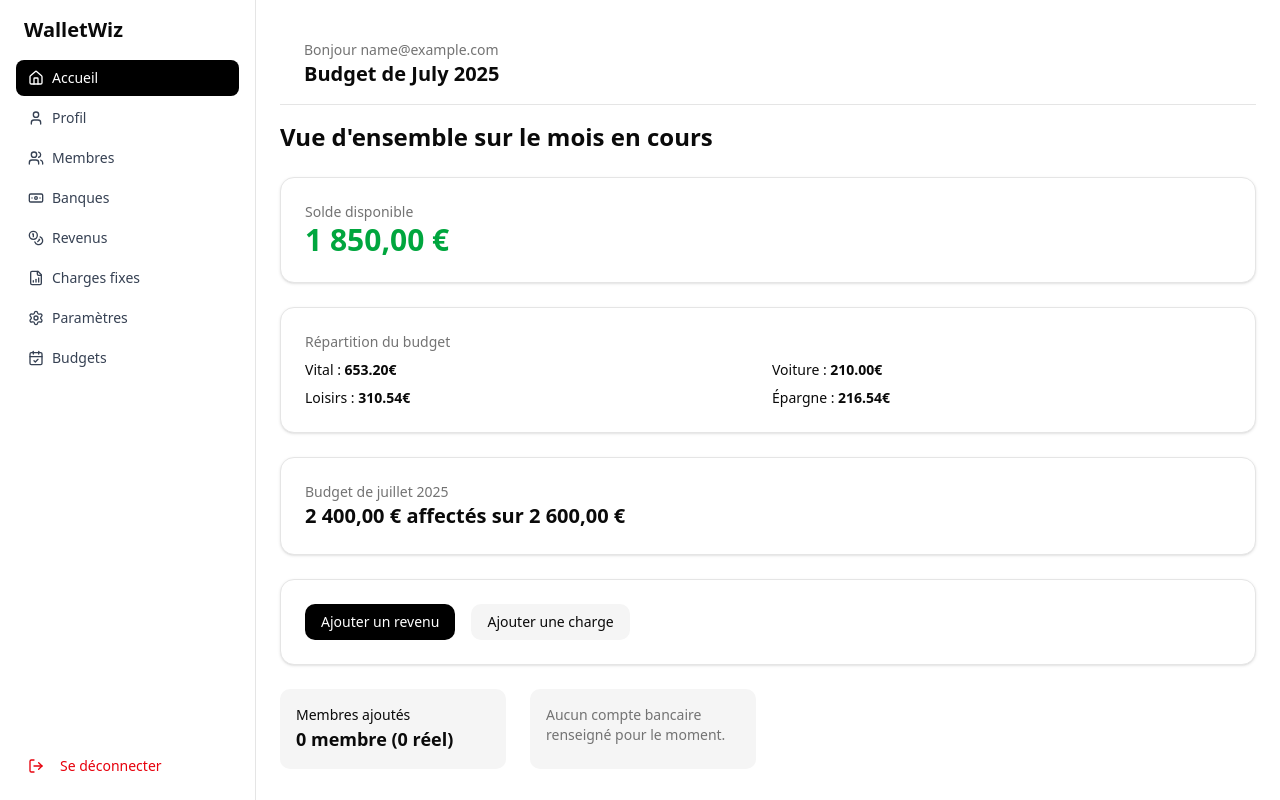
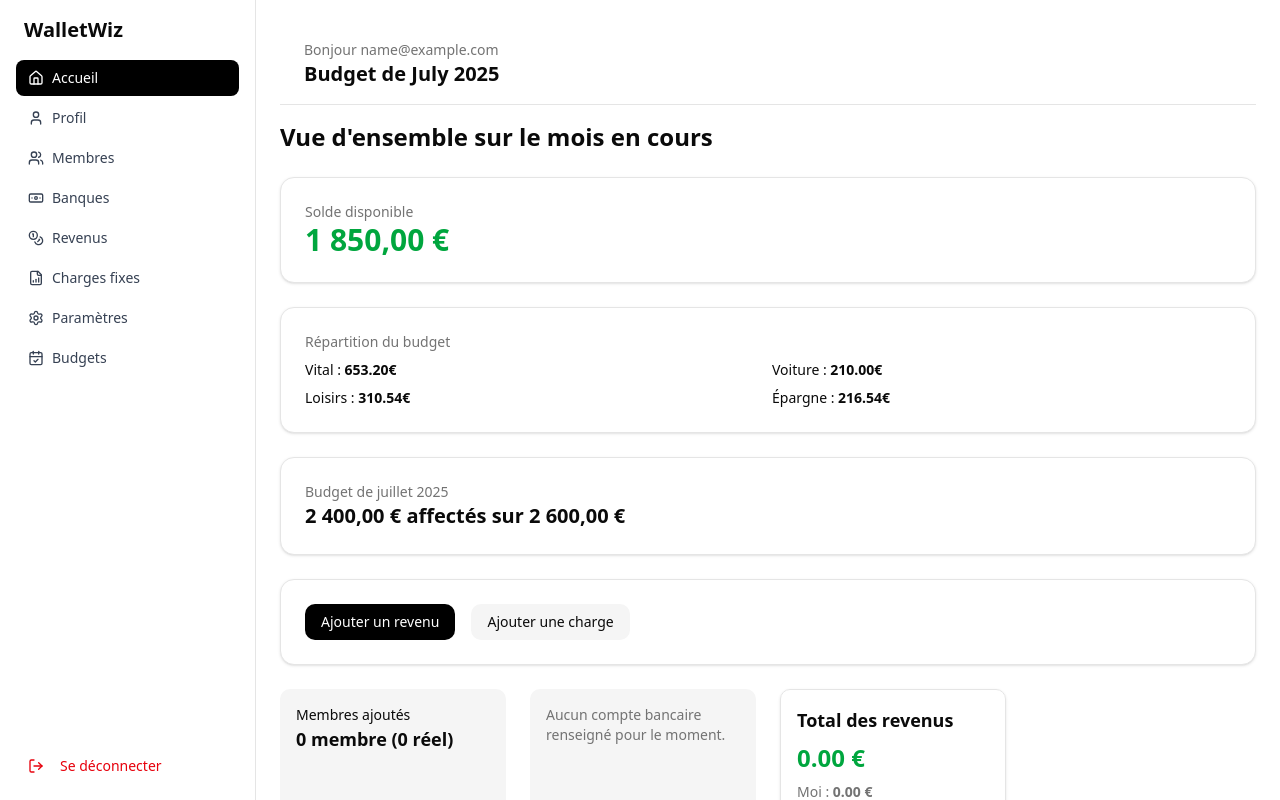
Before and after one commit to AlexandraJUREDIEU/walletwiz-front, a React (Vite) app: page /login in a window 1280 px wide. Both pictures are taken after typing "name@example.com" into the empty fields and a click on the button "Se connecter". Built offline with nearby package versions, Linux system fonts and the light colour scheme.

Commit message:
feat(incomes): add IncomesSummary component to display total income and breakdown by member

```diff
--- /dev/null
+++ b/src/components/widgets/IncomesSummary.tsx
@@ -0,0 +1,33 @@
+import { useIncomeStore } from '@/stores/incomeStore';
+import { useMemberStore } from '@/stores/memberStore';
+
+export const IncomesSummary = () => {
+  const incomes = useIncomeStore((s) => s.incomes);
+  const members = useMemberStore((s) => s.members);
+
+  const getTotalByMember = (memberId: string) =>
+    incomes
+      .filter((i) => i.memberId === memberId)
+      .reduce((acc, i) => acc + i.amount, 0);
+
+  const total = incomes.reduce((acc, i) => acc + i.amount, 0);
+
+  return (
+    <div className="border rounded-lg p-4 space-y-2 shadow-sm">
+      <h2 className="text-lg font-semibold">Total des revenus</h2>
+      <p className="text-2xl font-bold text-green-600">{total.toFixed(2)} €</p>
+
+      <div className="text-sm text-muted-foreground space-y-1">
+        <p>
+          Moi : <strong>{getTotalByMember('self').toFixed(2)} €</strong>
+        </p>
+        {members.map((m) => (
+          <p key={m.id}>
+            {m.firstName} :{' '}
+            <strong>{getTotalByMember(m.id).toFixed(2)} €</strong>
+          </p>
+        ))}
+      </div>
+    </div>
+  );
+};
--- a/src/pages/dashboard.tsx
+++ b/src/pages/dashboard.tsx
@@ -1,4 +1,5 @@
 import BankSummary from "@/components/widgets/BankSummary";
+import { IncomesSummary } from "@/components/widgets/IncomesSummary";
 import { MemberSummary } from "@/components/widgets/MemberSummary";
 
 
@@ -44,6 +45,7 @@ return (
       <div className="grid grid-cols-1 md:grid-cols-4 gap-6">
         <MemberSummary />
         <BankSummary />
+        <IncomesSummary />
         {/* Other widgets can be added here */}
       </div>
     </section>
```
